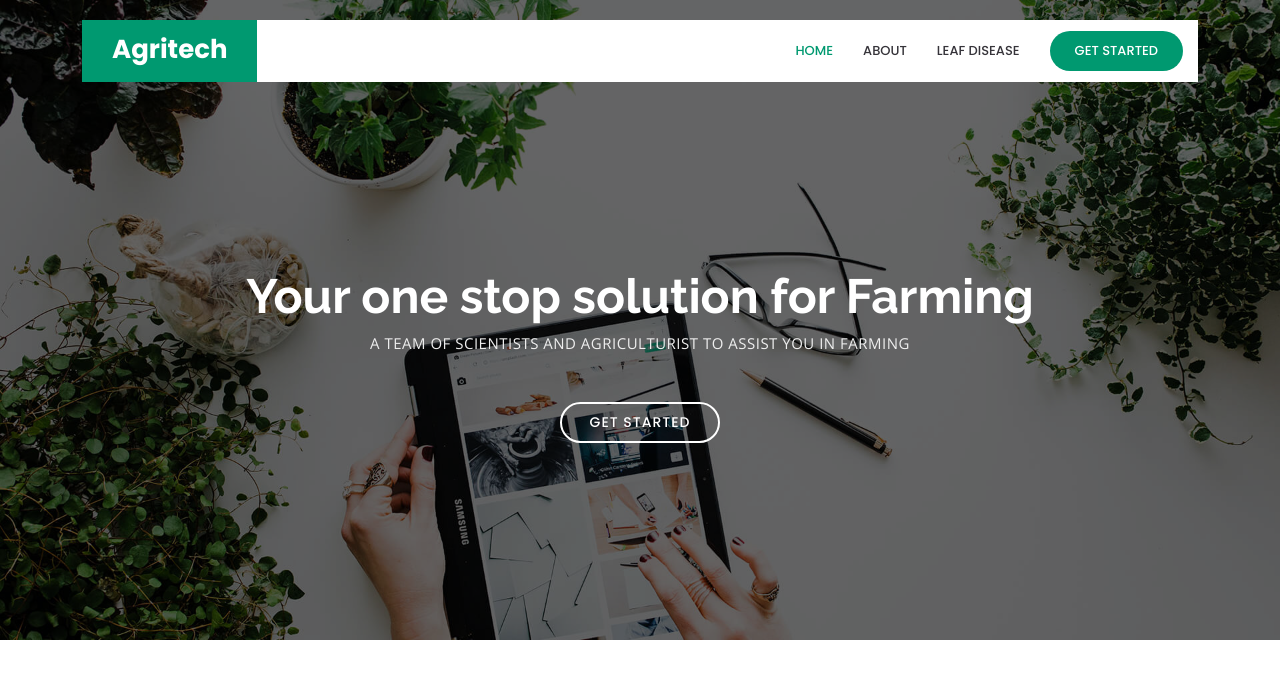
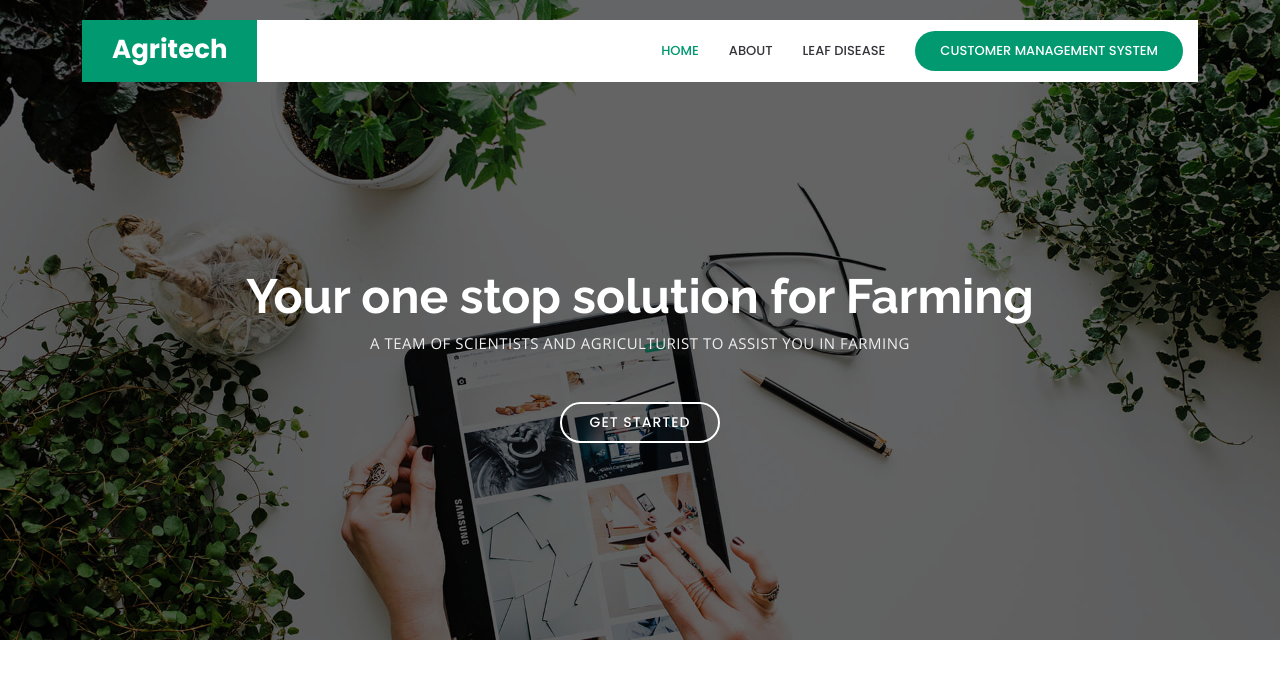
Before and after one commit to MainakRepositor/Agritech, a plain HTML site: page index.html in a window 1280 px wide. Shown: the top 697 px of the page. Drawn offline with nearby package versions, Linux system fonts and the light colour scheme.

Commit message:
Update index.html

```diff
--- a/index.html
+++ b/index.html
@@ -47,7 +47,7 @@
             <li><a class="nav-link scrollto active" href="#hero">Home</a></li>
             <li><a class="nav-link scrollto" href="#about">About</a></li>
             <li><a class="nav-link scrollto" href="#services">Leaf Disease</a></li>
-            <li><a class="getstarted scrollto" href="#about">Get Started</a></li>
+            <li><a class="getstarted scrollto" href="http://localhost/CMS/" target="blank">Customer Management System</a></li>
           </ul>
           <i class="bi bi-list mobile-nav-toggle"></i>
         </nav><!-- .navbar -->
```
